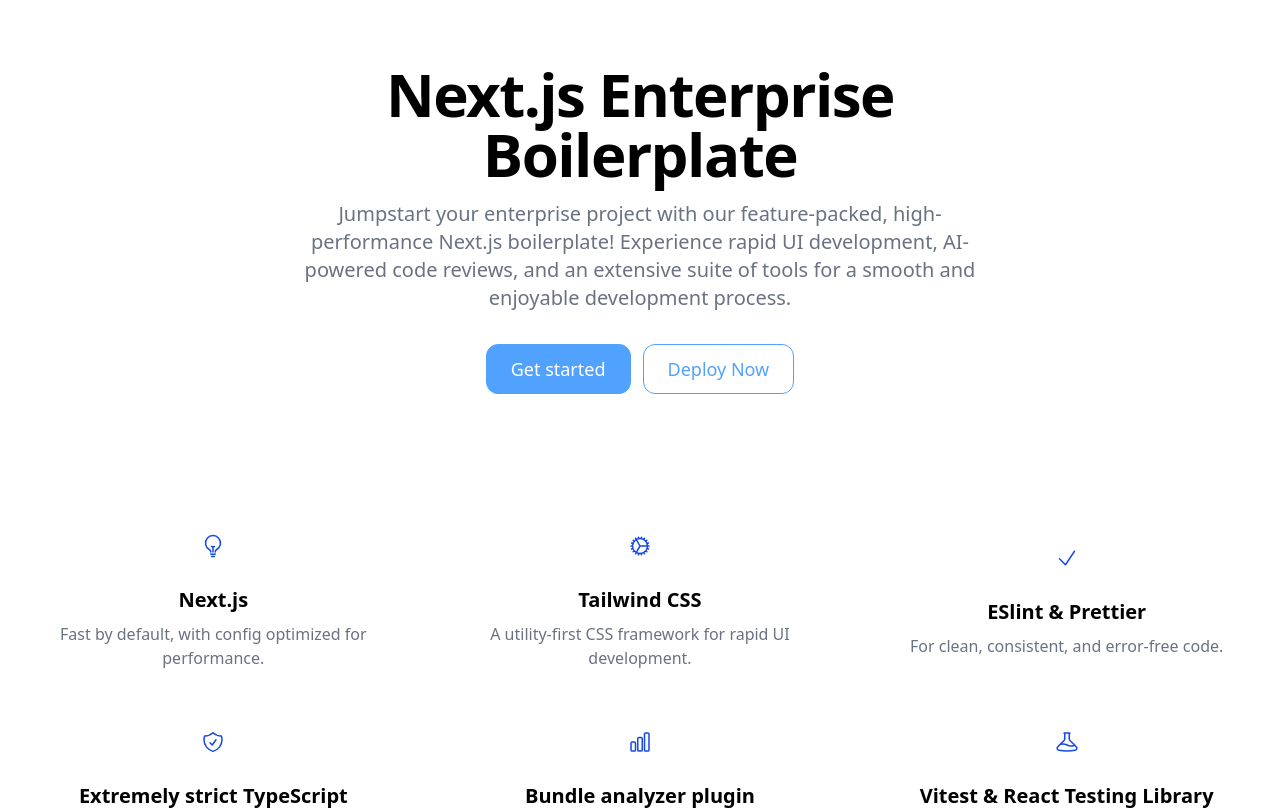
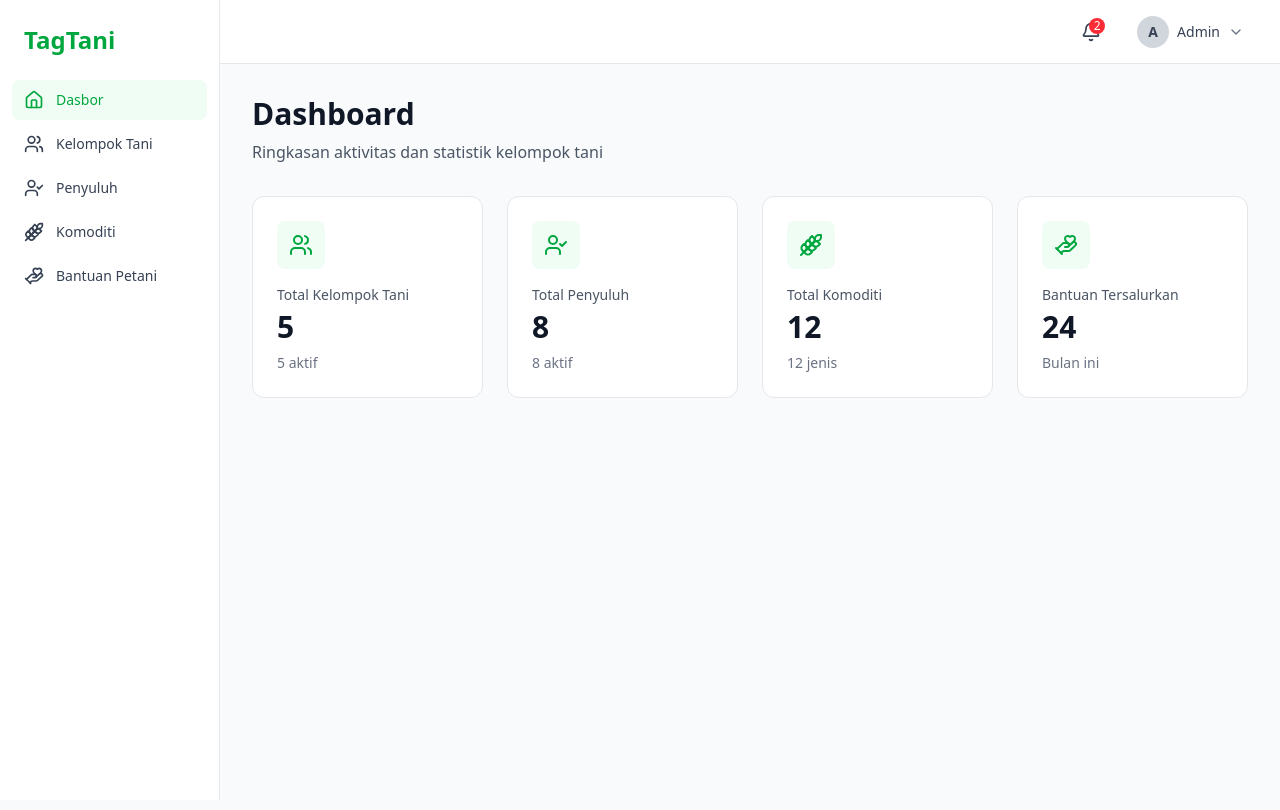
Before and after one commit to gifaeriyanto/tag-tani, a Next.js app: page / in a window 1280 px wide. Shown: the top 810 px of the page. Built offline with nearby package versions, Linux system fonts and the light colour scheme.

Commit message:
feat: basic dashboard

```diff
--- a/app/page.tsx
+++ b/app/page.tsx
@@ -1,66 +1,75 @@
-import { Metadata } from "next"
-import { Button } from "components/Button/Button"
-
-import { LP_GRID_ITEMS } from "lp-items"
+import { Metadata } from 'next';
+import {
+  UsersIcon,
+  UserCheckIcon,
+  WheatIcon,
+  HandHeartIcon,
+} from 'lucide-react';
+import { Sidebar } from 'components/Sidebar';
+import { Header } from 'components/Header';
+import { StatCard } from 'components/StatCard';
 
 export const metadata: Metadata = {
-  title: "Next.js Enterprise Boilerplate",
-  twitter: {
-    card: "summary_large_image",
+  title: 'Dashboard - TagTani',
+};
+
+export default function Dashboard() {
+  const stats = [
+    {
+      title: 'Total Kelompok Tani',
+      value: 5,
+      subtitle: '5 aktif',
+      icon: UsersIcon,
+      iconBgColor: 'bg-green-50',
+      iconColor: 'text-green-600',
     },
-  openGraph: {
-    url: "https://next-enterprise.vercel.app/",
-    images: [
     {
-        width: 1200,
-        height: 630,
-        url: "https://raw.githubusercontent.com/Blazity/next-enterprise/main/.github/assets/project-logo.png",
+      title: 'Total Penyuluh',
+      value: 8,
+      subtitle: '8 aktif',
+      icon: UserCheckIcon,
+      iconBgColor: 'bg-green-50',
+      iconColor: 'text-green-600',
     },
-    ],
+    {
+      title: 'Total Komoditi',
+      value: 12,
+      icon: WheatIcon,
+      iconBgColor: 'bg-green-50',
+      iconColor: 'text-green-600',
+      subtitle: '12 jenis',
     },
-}
+    {
+      title: 'Bantuan Tersalurkan',
+      value: 24,
+      icon: HandHeartIcon,
+      iconBgColor: 'bg-green-50',
+      iconColor: 'text-green-600',
+      subtitle: 'Bulan ini',
+    },
+  ];
 
-export default function Web() {
   return (
-    <>
-      <section className="bg-white dark:bg-gray-900">
-        <div className="mx-auto grid max-w-(--breakpoint-xl) px-4 py-8 text-center lg:py-16">
-          <div className="mx-auto place-self-center">
-            <h1 className="mb-4 max-w-2xl text-4xl leading-none font-extrabold tracking-tight md:text-5xl xl:text-6xl dark:text-white">
-              Next.js Enterprise Boilerplate
-            </h1>
-            <p className="mb-6 max-w-2xl font-light text-gray-500 md:text-lg lg:mb-8 lg:text-xl dark:text-gray-400">
-              Jumpstart your enterprise project with our feature-packed, high-performance Next.js boilerplate!
-              Experience rapid UI development, AI-powered code reviews, and an extensive suite of tools for a smooth and
-              enjoyable development process.
+    <div className="min-h-screen bg-gray-50">
+      <Sidebar />
+      <Header />
+
+      <main className="ml-[220px] mt-16 p-8">
+        {/* Page Title */}
+        <div className="mb-8">
+          <h1 className="text-3xl font-bold text-gray-900 mb-2">Dashboard</h1>
+          <p className="text-gray-600">
+            Ringkasan aktivitas dan statistik kelompok tani
           </p>
-            <Button href="https://github.com/Blazity/next-enterprise" className="mr-3">
-              Get started
-            </Button>
-            <Button
-              href="https://vercel.com/new/git/external?repository-url=https://github.com/Blazity/next-enterprise"
-              intent="secondary"
-            >
-              Deploy Now
-            </Button>
         </div>
-        </div>
-      </section>
-      <section className="bg-white dark:bg-gray-900">
-        <div className="mx-auto max-w-(--breakpoint-xl) px-4 py-8 sm:py-16 lg:px-6">
-          <div className="justify-center space-y-8 md:grid md:grid-cols-2 md:gap-12 md:space-y-0 lg:grid-cols-3">
-            {LP_GRID_ITEMS.map((singleItem) => (
-              <div key={singleItem.title} className="flex flex-col items-center justify-center text-center">
-                <div className="bg-primary-100 dark:bg-primary-900 mb-4 flex size-10 items-center justify-center rounded-full p-1.5 text-blue-700 lg:size-12">
-                  {singleItem.icon}
-                </div>
-                <h3 className="mb-2 text-xl font-bold dark:text-white">{singleItem.title}</h3>
-                <p className="text-gray-500 dark:text-gray-400">{singleItem.description}</p>
-              </div>
+
+        {/* Stats Grid */}
+        <div className="grid grid-cols-1 md:grid-cols-2 lg:grid-cols-4 gap-6">
+          {stats.map((stat) => (
+            <StatCard key={stat.title} {...stat} />
           ))}
         </div>
+      </main>
     </div>
-      </section>
-    </>
-  )
+  );
 }
--- /dev/null
+++ b/components/Header/Header.tsx
@@ -0,0 +1,26 @@
+import { BellIcon, ChevronDownIcon } from 'lucide-react';
+
+export function Header() {
+  return (
+    <header className="h-16 bg-white border-b border-gray-200 fixed top-0 left-[220px] right-0 z-10">
+      <div className="h-full px-6 flex items-center justify-end gap-4">
+        {/* Notifications */}
+        <button className="relative p-2 hover:bg-gray-100 rounded-lg transition-colors">
+          <BellIcon className="w-5 h-5 text-gray-700" />
+          <span className="absolute top-1 right-1 w-4 h-4 bg-red-500 text-white text-xs rounded-full flex items-center justify-center">
+            2
+          </span>
+        </button>
+
+        {/* Admin Dropdown */}
+        <button className="flex items-center gap-2 px-3 py-2 hover:bg-gray-100 rounded-lg transition-colors">
+          <div className="w-8 h-8 bg-gray-300 rounded-full flex items-center justify-center">
+            <span className="text-sm font-semibold text-gray-700">A</span>
+          </div>
+          <span className="text-sm font-medium text-gray-700">Admin</span>
+          <ChevronDownIcon className="w-4 h-4 text-gray-500" />
+        </button>
+      </div>
+    </header>
+  );
+}
--- /dev/null
+++ b/components/Header/index.ts
@@ -0,0 +1 @@
+export { Header } from './Header';
--- /dev/null
+++ b/components/OrderCard/OrderCard.tsx
@@ -0,0 +1,34 @@
+interface OrderCardProps {
+  carName: string;
+  customerName: string;
+  dateRange: string;
+  price: string;
+  isPaid: boolean;
+}
+
+export function OrderCard({
+  carName,
+  customerName,
+  dateRange,
+  price,
+  isPaid,
+}: OrderCardProps) {
+  return (
+    <div className="bg-white rounded-lg border border-gray-200 p-4 hover:shadow-md transition-shadow">
+      <div className="flex items-start justify-between mb-2">
+        <h3 className="font-semibold text-gray-900">{carName}</h3>
+        {isPaid && (
+          <span className="px-2.5 py-0.5 bg-green-100 text-green-700 text-xs font-medium rounded">
+            PAID
+          </span>
+        )}
+      </div>
+
+      <p className="text-sm text-gray-600 mb-1">
+        {customerName} • {dateRange}
+      </p>
+
+      <p className="text-sm font-semibold text-gray-900">{price}</p>
+    </div>
+  );
+}
--- /dev/null
+++ b/components/OrderCard/index.ts
@@ -0,0 +1 @@
+export { OrderCard } from './OrderCard';
--- /dev/null
+++ b/components/Sidebar/Sidebar.tsx
@@ -0,0 +1,57 @@
+import Link from 'next/link';
+import {
+  HomeIcon,
+  UsersIcon,
+  UserCheckIcon,
+  WheatIcon,
+  HandHeartIcon,
+} from 'lucide-react';
+
+interface NavItem {
+  href: string;
+  label: string;
+  icon: React.ComponentType<{ className?: string }>;
+  active?: boolean;
+}
+
+const navItems: NavItem[] = [
+  { href: '/', label: 'Dasbor', icon: HomeIcon, active: true },
+  { href: '/kelompok-tani', label: 'Kelompok Tani', icon: UsersIcon },
+  { href: '/penyuluh', label: 'Penyuluh', icon: UserCheckIcon },
+  { href: '/komoditi', label: 'Komoditi', icon: WheatIcon },
+  { href: '/bantuan-petani', label: 'Bantuan Petani', icon: HandHeartIcon },
+];
+
+export function Sidebar() {
+  return (
+    <aside className="w-[220px] h-screen bg-white border-r border-gray-200 fixed left-0 top-0">
+      <div className="p-6">
+        <Link href="/" className="text-2xl font-bold text-green-600">
+          TagTani
+        </Link>
+      </div>
+
+      <nav className="px-3">
+        {navItems.map((item) => {
+          const Icon = item.icon;
+          return (
+            <Link
+              key={item.href}
+              href={item.href}
+              className={`
+                flex items-center gap-3 px-3 py-2.5 rounded-lg mb-1 transition-colors
+                ${item.active
+                  ? 'bg-green-50 text-green-600'
+                  : 'text-gray-700 hover:bg-gray-50'
+                }
+              `}
+            >
+              <Icon className="w-5 h-5" />
+              <span className="text-sm font-medium">{item.label}</span>
+            </Link>
+          );
+        })}
+      </nav>
+    </aside>
+  );
+}
--- /dev/null
+++ b/components/Sidebar/index.ts
@@ -0,0 +1 @@
+export { Sidebar } from './Sidebar';
--- /dev/null
+++ b/components/StatCard/StatCard.tsx
@@ -0,0 +1,51 @@
+import { LucideIcon } from 'lucide-react';
+
+interface StatCardProps {
+  title: string;
+  value: string | number;
+  subtitle?: string;
+  icon: LucideIcon;
+  iconBgColor: string;
+  iconColor: string;
+  trend?: {
+    value: string;
+    isNegative?: boolean;
+  };
+}
+
+export function StatCard({
+  title,
+  value,
+  subtitle,
+  icon: Icon,
+  iconBgColor,
+  iconColor,
+  trend,
+}: StatCardProps) {
+  return (
+    <div className="bg-white rounded-xl border border-gray-200 p-6">
+      <div className="flex items-start justify-between mb-4">
+        <div className={`${iconBgColor} rounded-lg p-3`}>
+          <Icon className={`w-6 h-6 ${iconColor}`} />
+        </div>
+      </div>
+
+      <h3 className="text-sm font-medium text-gray-600 mb-1">{title}</h3>
+
+      <div className="flex items-end gap-2">
+        <p className="text-3xl font-bold text-gray-900">{value}</p>
+        {trend && (
+          <span
+            className={`text-sm font-medium mb-1 ${
+              trend.isNegative ? 'text-red-500' : 'text-green-500'
+            }`}
+          >
+            {trend.isNegative ? '↓' : '↑'} {trend.value}
+          </span>
+        )}
+      </div>
+
+      {subtitle && <p className="text-sm text-gray-500 mt-2">{subtitle}</p>}
+    </div>
+  );
+}
--- /dev/null
+++ b/components/StatCard/index.ts
@@ -0,0 +1 @@
+export { StatCard } from './StatCard';
--- a/package.json
+++ b/package.json
@@ -51,6 +51,7 @@
     "@vercel/otel": "^1.12.0",
     "class-variance-authority": "^0.7.0",
     "lodash": "^4.17.21",
+    "lucide-react": "^0.548.0",
     "next": "15.3.3",
     "react": "^19.1.0",
     "react-dom": "^19.1.0",
```
Also changed, not shown: 1 other file (tests, documents, lock files or other folders). Lines whose indentation alone changed are shown as unchanged.
